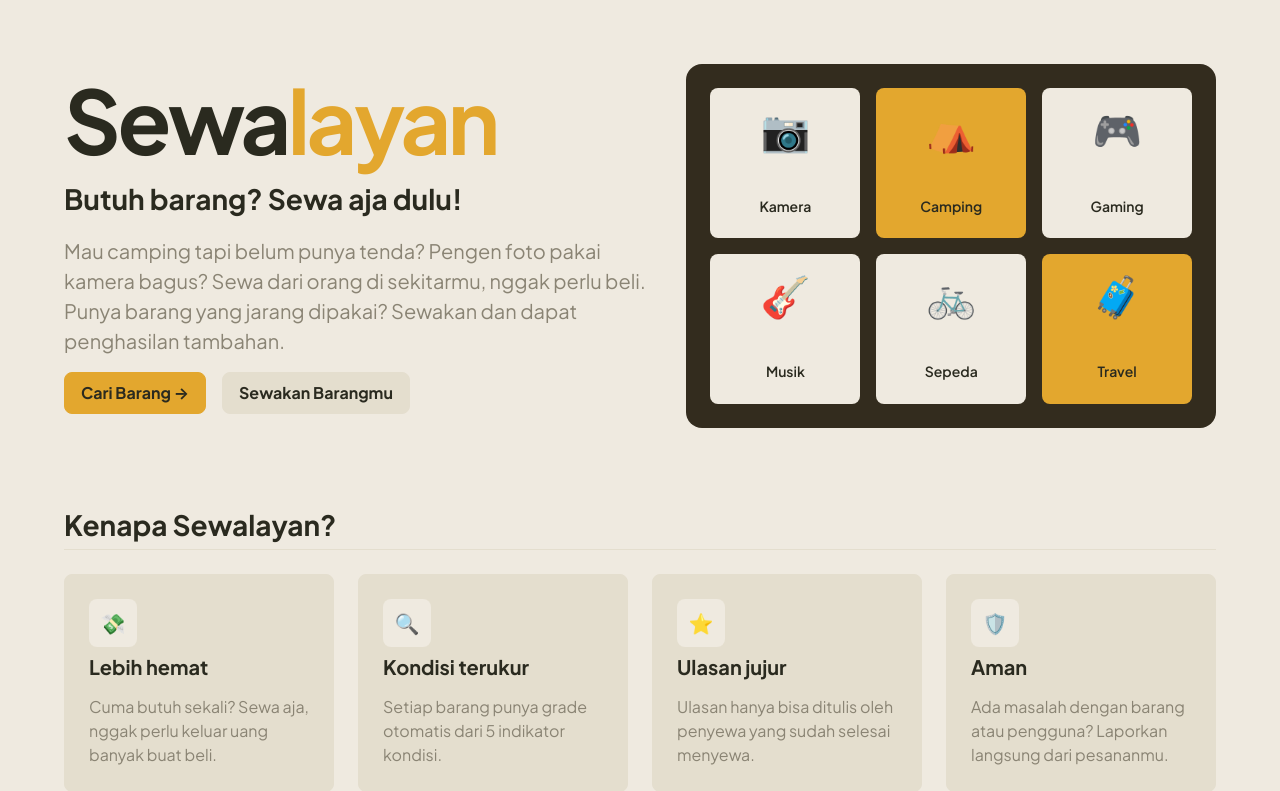
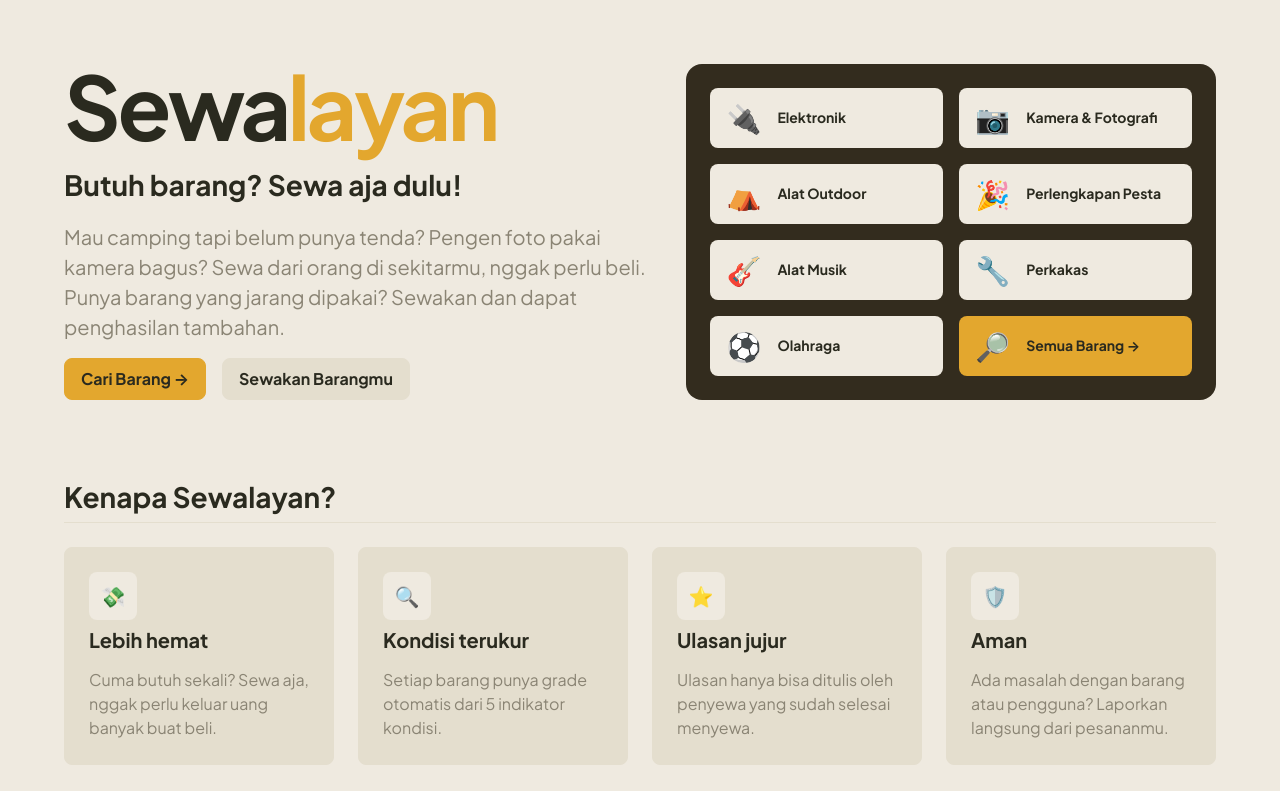
Before and after one commit to PBP-E-10/sewalayan, a Django app: page / in a window 1280 px wide. Shown: the part 74-865 px from the top of the page. Run offline with Django 5.2, Linux system fonts and the light colour scheme; data comes from the database, SQL or seed files in the repository.

Commit message:
feat(landing): kotak kategori sesuai fixture + hapus tombol sewakan di navbar

```diff
--- a/sewalayan/views.py
+++ b/sewalayan/views.py
@@ -1,9 +1,21 @@
 from django.shortcuts import render
-from item.models import Item
+from item.models import Category
 
+CATEGORY_ICONS = {
+    'elektronik': '🔌',
+    'kamera-fotografi': '📷',
+    'alat-outdoor': '⛺',
+    'perlengkapan-pesta': '🎉',
+    'alat-musik': '🎸',
+    'perkakas': '🔧',
+    'olahraga': '⚽',
+}
 
 def design_page(request):
     return render(request, "design.html")
 
 def landing_page(request):
-    return render(request, "landing.html")
+    categories = Category.objects.order_by('pk')
+    for category in categories:
+        category.icon = CATEGORY_ICONS.get(category.slug, '📦')
+    return render(request, "landing.html", {'categories': categories})
--- a/templates/base.html
+++ b/templates/base.html
@@ -155,7 +155,6 @@
 
         <div class="navbar__actions">
           {% if user.is_authenticated %}
-            <a class="btn btn--primary" href="{% url 'item:create' %}">+ Sewakan Barang</a>
             <a class="navbar__link navbar__user" href="{% url 'user:me' %}" {% if app == 'user' %}aria-current="page"{% endif %}>
               <span class="navbar__avatar" aria-hidden="true">{{ user.username|first }}</span>
               {{ user.username }}
--- a/templates/item/item_list.html
+++ b/templates/item/item_list.html
@@ -34,7 +34,7 @@
                     <select name="category" class="input">
                         <option value="">Semua kategori</option>
                         {% for category in categories %}
-                            <option value="{{ category.pk }}">{{ category.name }}</option>
+                            <option value="{{ category.pk }}" {% if category.pk|stringformat:"s" == selected_category %}selected{% endif %}>{{ category.name }}</option>
                         {% endfor %}
                     </select>
 
--- a/templates/landing.html
+++ b/templates/landing.html
@@ -39,7 +39,7 @@
     /* Kotak kategori di sisi kanan hero */
     .showcase {
         display: grid;
-        grid-template-columns: repeat(3, 1fr);
+        grid-template-columns: repeat(2, 1fr);
         gap: var(--space-3);
         padding: var(--space-4);
         border-radius: calc(var(--radius) * 2);
@@ -47,25 +47,30 @@
     }
 
     .showcase__tile {
-        display: grid;
-        place-items: center;
-        gap: var(--space-1);
-        aspect-ratio: 1;
+        display: flex;
+        align-items: center;
+        gap: var(--space-3);
+        padding: var(--space-3);
         border-radius: var(--radius);
         background: var(--bg);
         font-size: var(--text-sm);
-        font-weight: 600;
-        text-align: center;
+        font-weight: 700;
+        line-height: 1.25;
+        text-decoration: none;
+        transition: transform 0.15s;
+
+        &:hover {
+            transform: translateY(-2px);
+        }
 
         & span {
-            font-size: clamp(1.75rem, 5vw, 2.5rem);
+            font-size: 1.75rem;
             line-height: 1;
         }
+    }
 
-        &:nth-child(2),
-        &:nth-child(6) {
-            background: var(--primary);
-        }
+    .showcase__tile--all {
+        background: var(--primary);
     }
 
     /* ---------- KEUNGGULAN ---------- */
@@ -170,14 +175,16 @@
             </div>
         </div>
 
-        <div class="showcase" aria-hidden="true">
-            <div class="showcase__tile"><span>📷</span>Kamera</div>
-            <div class="showcase__tile"><span>⛺</span>Camping</div>
-            <div class="showcase__tile"><span>🎮</span>Gaming</div>
-            <div class="showcase__tile"><span>🎸</span>Musik</div>
-            <div class="showcase__tile"><span>🚲</span>Sepeda</div>
-            <div class="showcase__tile"><span>🧳</span>Travel</div>
-        </div>
+        <nav class="showcase" aria-label="Kategori barang">
+            {% for category in categories %}
+                <a class="showcase__tile" href="{% url 'item:list' %}?category={{ category.pk }}">
+                    <span aria-hidden="true">{{ category.icon }}</span>{{ category.name }}
+                </a>
+            {% endfor %}
+            <a class="showcase__tile showcase__tile--all" href="{% url 'item:list' %}">
+                <span aria-hidden="true">🔎</span>Semua Barang →
+            </a>
+        </nav>
     </section>
 
     <!-- KEUNGGULAN -->
```
Also changed, not shown: item/views.py (+5 -2 lines), sewalayan/tests.py (+13 -2 lines).
